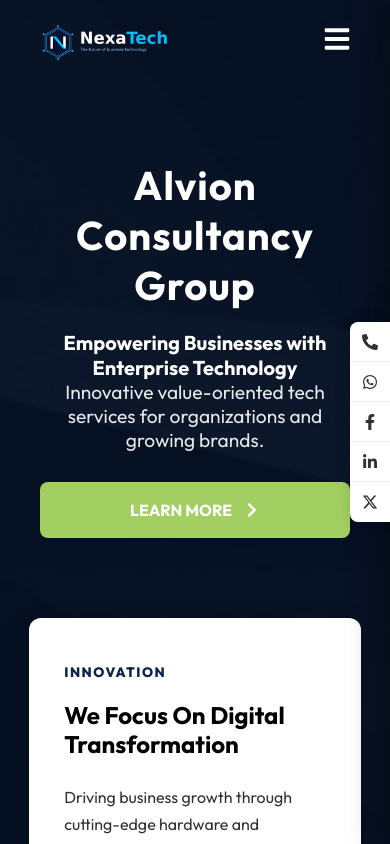
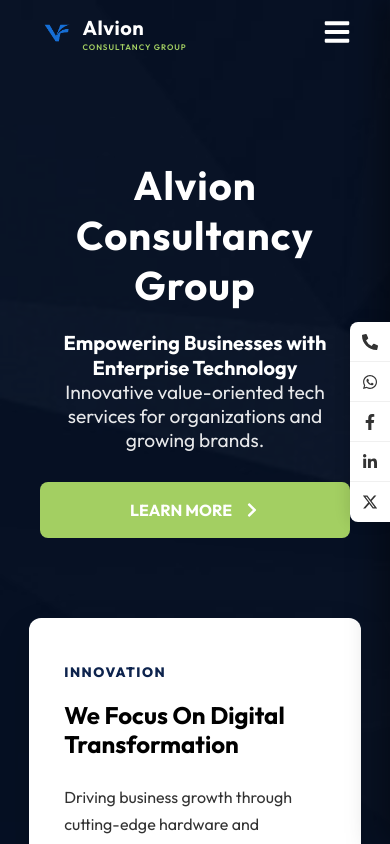
Before and after one commit to Inferno-cmd/Alvion-Consultancy-Group, a React (Vite) app: page / in a window 390 px wide. Shown: the top 844 px of the page. Built offline with nearby package versions, Linux system fonts and the light colour scheme.

Commit message:
adjusted logo size and layout for better visual balance in the navbar, and cleaned up some placeholder content in the team component for a more polished presentation.

```diff
--- a/src/components/Navbar/Navbar.css
+++ b/src/components/Navbar/Navbar.css
@@ -10,9 +10,9 @@ html, body {
   top: 0;
   left: 0;
   width: 100%;
+  height: 85px;
   z-index: 9999;
   transition: all 0.4s ease;
-  padding: 20px 0;
   background: transparent;
   display: flex;
   align-items: center;
@@ -20,7 +20,7 @@ html, body {
 
 .nx-navbar.nx-sticky {
   background: #0d234d;
-  padding: 12px 0;
+  height: 75px;
   box-shadow: 0 4px 10px rgba(0,0,0,0.2);
 }
 
@@ -28,6 +28,7 @@ html, body {
   max-width: 1200px;
   margin: 0 auto;
   width: 90%;
+  height: 100%;
   display: flex;
   justify-content: space-between;
   align-items: center;
@@ -36,12 +37,43 @@ html, body {
 .nx-logo-wrapper {
   display: flex;
   align-items: center;
+  text-decoration: none;
+  height: 100%;
+  cursor: pointer;
 }
 
-.nx-logo {
-  height: 45px;
+.nx-logo-icon {
+  height: 70px;
   width: auto;
   object-fit: contain;
+  transition: all 0.4s ease;
+  margin-right: 12px;
+}
+
+.nx-navbar.nx-sticky .nx-logo-icon {
+  height: 40px;
+}
+
+.nx-logo-text {
+  display: flex;
+  flex-direction: column;
+  justify-content: center;
+}
+
+.nx-brand-name {
+  color: #ffffff;
+  font-size: 24px;
+  font-weight: 700;
+  line-height: 1;
+  letter-spacing: 0.5px;
+}
+
+.nx-brand-sub {
+  color: #a3cf62;
+  font-size: 10px;
+  font-weight: 600;
+  letter-spacing: 1.5px;
+  margin-top: 4px;
 }
 
 .nx-nav-links {
@@ -131,6 +163,32 @@ html, body {
 }
 
 @media screen and (max-width: 900px) {
+  .nx-navbar {
+    height: 70px;
+  }
+
+  .nx-navbar.nx-sticky {
+    height: 65px;
+  }
+
+  .nx-logo-icon {
+    height: 35px;
+    margin-right: 8px;
+  }
+
+  .nx-navbar.nx-sticky .nx-logo-icon {
+    height: 32px;
+  }
+
+  .nx-brand-name {
+    font-size: 20px;
+  }
+
+  .nx-brand-sub {
+    font-size: 8px;
+    letter-spacing: 1px;
+  }
+
   .nx-menu-toggle {
     display: block;
     font-size: 28px;
--- a/src/components/Navbar/Navbar.jsx
+++ b/src/components/Navbar/Navbar.jsx
@@ -54,8 +54,13 @@ const Navbar = () => {
   return (
     <nav className={`nx-navbar ${isSticky ? 'nx-sticky' : ''}`}>
       <div className="nx-container">
+
         <div className="nx-logo-wrapper">
-          <img src={logo} alt="Alvion Consultancy Group" className="nx-logo" />
+          <img src={logo} alt="Alvion Logo" className="nx-logo-icon" />
+          <div className="nx-logo-text">
+            <span className="nx-brand-name">Alvion</span>
+            <span className="nx-brand-sub">CONSULTANCY GROUP</span>
+          </div>
         </div>
 
         {isMenuOpen && <div className="nx-nav-overlay" onClick={closeMenu}></div>}
```
Also changed, not shown: src/assets/logo.png.
